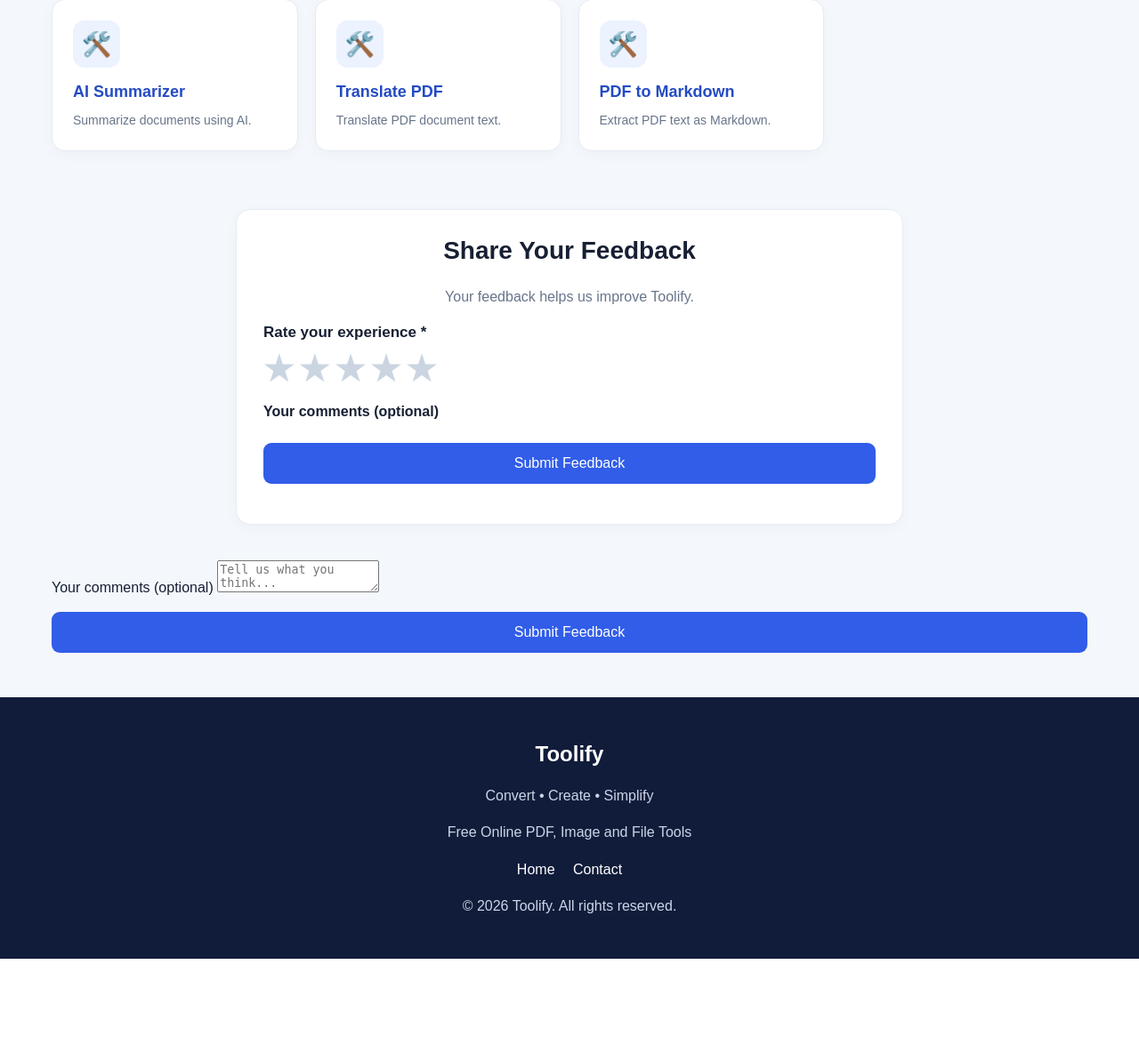
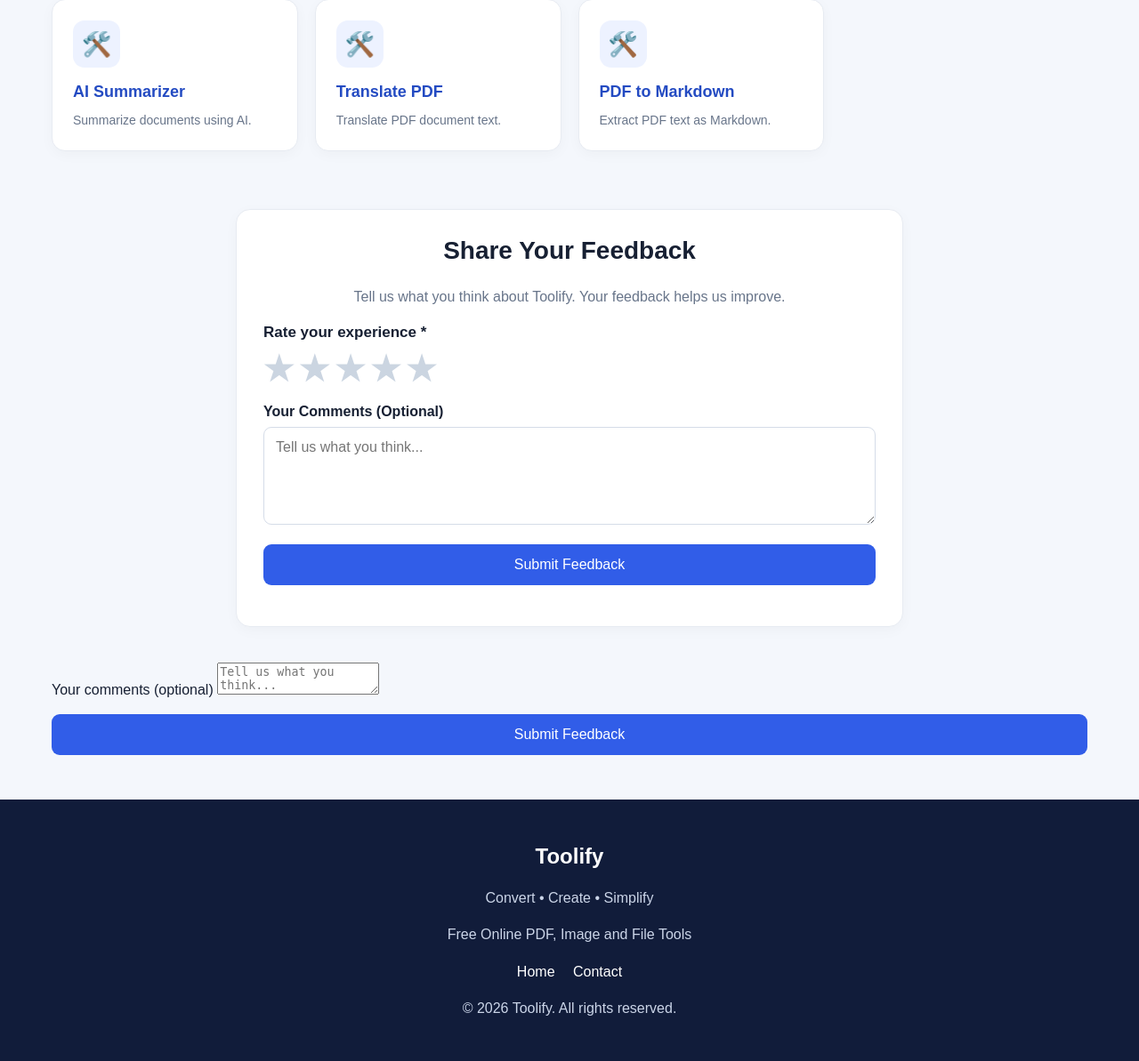
Before and after one commit to rakshitbaniya-cyber/rakshit-file-converter, a Flask app: page / in a window 1280 px wide. Shown: the part 2291-3484 px from the top of the page at 89% size. Before the commit the page ends 3369 px from the top, so only its background shows below. Run offline with Flask 3, Linux system fonts and the light colour scheme; some libraries are stand-ins or nearby versions.

Commit message:
Update home.html

```diff
--- a/templates/home.html
+++ b/templates/home.html
@@ -747,16 +747,17 @@
     </div>
 
 
-<section class="feedback-section">
+
+<!-- Feedback Section -->
+<section class="feedback-section" id="feedback">
     <h2>Share Your Feedback</h2>
-    <p>Your feedback helps us improve Toolify.</p>
+    <p>Tell us what you think about Toolify. Your feedback helps us improve.</p>
 
     <form id="feedbackForm">
 
         <label class="rating-heading">Rate your experience *</label>
 
         <div class="star-rating" role="group" aria-label="Rate your experience">
-
             <input type="radio" id="star5" name="rating" value="5" required>
             <label for="star5" title="5 stars">★</label>
 
@@ -771,16 +772,20 @@
 
             <input type="radio" id="star1" name="rating" value="1">
             <label for="star1" title="1 star">★</label>
-
         </div>
 
-        <label for="comment">Your comments (optional)</label>
+        <label for="feedbackComment">Your Comments (Optional)</label>
+        <textarea
+            id="feedbackComment"
+            name="comment"
+            placeholder="Tell us what you think..."
+        ></textarea>
 
         <button type="submit" class="feedback-submit">
             Submit Feedback
         </button>
 
-        <div id="feedbackMessage" role="status"></div>
+        <p id="feedbackMessage"></p>
 
     </form>
 </section>
```
